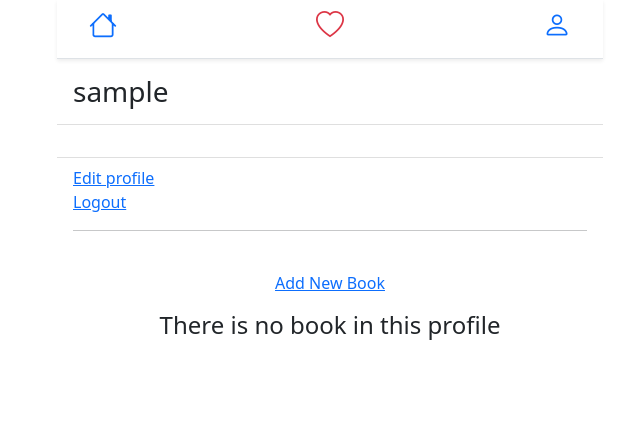
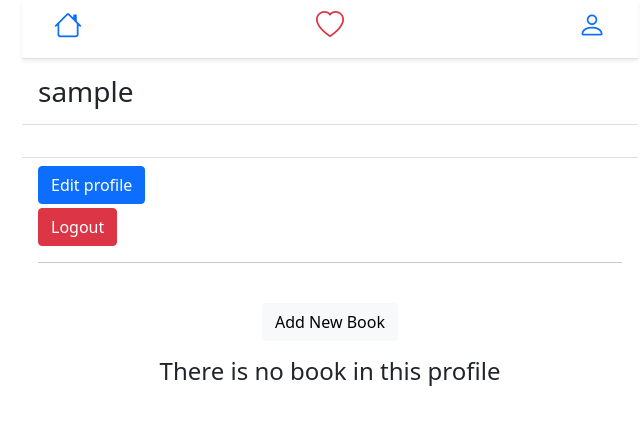
Before and after one commit to ikram9820/books, a Django app: page /profile/ in a window 1280 px wide. Shown: the top 425 px of the page, without its empty margins (310-950 px from the left). Run offline with Django 4.2, Linux system fonts and the light colour scheme; the visitor is signed in with stand-in values (Sample User, id 1); data that the repository does not hold is empty.

Commit message:
basic ui is fixed

```diff
--- a/templates/_base.html
+++ b/templates/_base.html
@@ -5,30 +5,25 @@
     <meta charset="UTF-8" />
     <meta http-equiv="X-UA-Compatible" content="IE=edge" />
     <meta name="viewport" content="width=device-width, initial-scale=1.0" />
-    <title>{% block title %} Bookstore {% endblock title %}</title>
+    <title>{% block title %} Bookish Pdf {% endblock title %}</title>
+    <link rel="icon" type="image/x-icon" href="{%static '/images/favicon.png' %}" >
     <link href="https://cdn.jsdelivr.net/npm/bootstrap@5.0.2/dist/css/bootstrap.min.css" rel="stylesheet" integrity="sha384-EVSTQN3/azprG1Anm3QDgpJLIm9Nao0Yz1ztcQTwFspd3yD65VohhpuuCOmLASjC" crossorigin="anonymous">
     <link rel="stylesheet" href="https://cdn.jsdelivr.net/npm/bootstrap-icons@1.5.0/font/bootstrap-icons.css">
 
   </head>
   <body>
 
-    <div class="container-sm">
+    <div class="container-fluid">
       <div class="row">
         <div class="col-3">
         </div>
-        <div class="col-lg-6">
+
+
+          <div class="col-md-6">
 
             <header>
-            <!-- Fixed navbar -->
-            {% comment %} <div class=" container d-flex  align-items-center p-3 px-md-4 mb-3 bg-white border-bottom shadow-sm">
-            <a href="{% url 'book_list' %}" class="navbar-brand my-0 mr-md-auto font-weight-normal">Bookstore</a>
-              <nav class="my-2 my-md-0 mr-md-3">
-                <a class="p-2 text-dark" href="{% url 'favorite' %}">Favorite</a>
-                <a class="p-2 text-dark" href="{% url 'my_profile' %}">Profile</a>
-              </nav>
-            </div> {% endcomment %}
-          <div class=" container mb-2 bg-white border-bottom shadow-sm">
-            <nav class=" mr-3">
+            <div class="container-fluid mb-2 bg-white border-bottom shadow-sm">
+
               <div class='row'>
                 <div class=" col-4 d-flex justify-content-start">
                   <a class="p-2 h3 link-primary bi bi-house"  href="{% url 'book_list' %}"></a>
@@ -42,7 +37,7 @@
                   <a class="p-2 h3 link-primary bi bi-person   " href="{% url 'my_profile' %}"></a>
                 </div>
               </div>
-            </nav>
+
             </div>
             </header>
 
@@ -50,6 +45,8 @@
 
             {% endblock content %}
           </div>
+
+
         <div class="col-3">
         </div>
     </div>
--- a/templates/_pagination.html
+++ b/templates/_pagination.html
@@ -1,4 +1,4 @@
-<div class="d-flex justify-content-center">
+<div class="d-flex justify-content-start">
   {% if is_paginated %}
 
   <ul class="pagination">
--- a/templates/profile/my_profile.html
+++ b/templates/profile/my_profile.html
@@ -21,16 +21,16 @@
         </p>
       </div>
       <div class="card-footer bg-transparent">
-        <a href="{% url 'edit_profile' user.id %}" > Edit profile </a>
+        <a class="btn btn-primary" href="{% url 'edit_profile' user.id %}" > Edit profile </a>
         <br>
-        <a href="{% url 'logout' %}">Logout </a>
+        <a  class="btn btn-danger mt-1" href="{% url 'logout' %}">Logout </a>
         <hr>
       </div>
     </div>
   </div>
 
   <div class="d-flex justify-content-center">
-    <a class="mb-3" href="{% url 'add_book' %}"> Add New Book</a>
+    <a class="btn btn-light mb-3" href="{% url 'add_book' %}"> Add New Book</a>
   </div>
 
   {% if not books %}
```
Also changed, not shown: templates/_post_card.html (+8 -5 lines), templates/books/book_list.html (+2 -5 lines), media/book/covers/The-Lean-Startup.png (added), 1 other file. Lines whose indentation alone changed are shown as unchanged.
